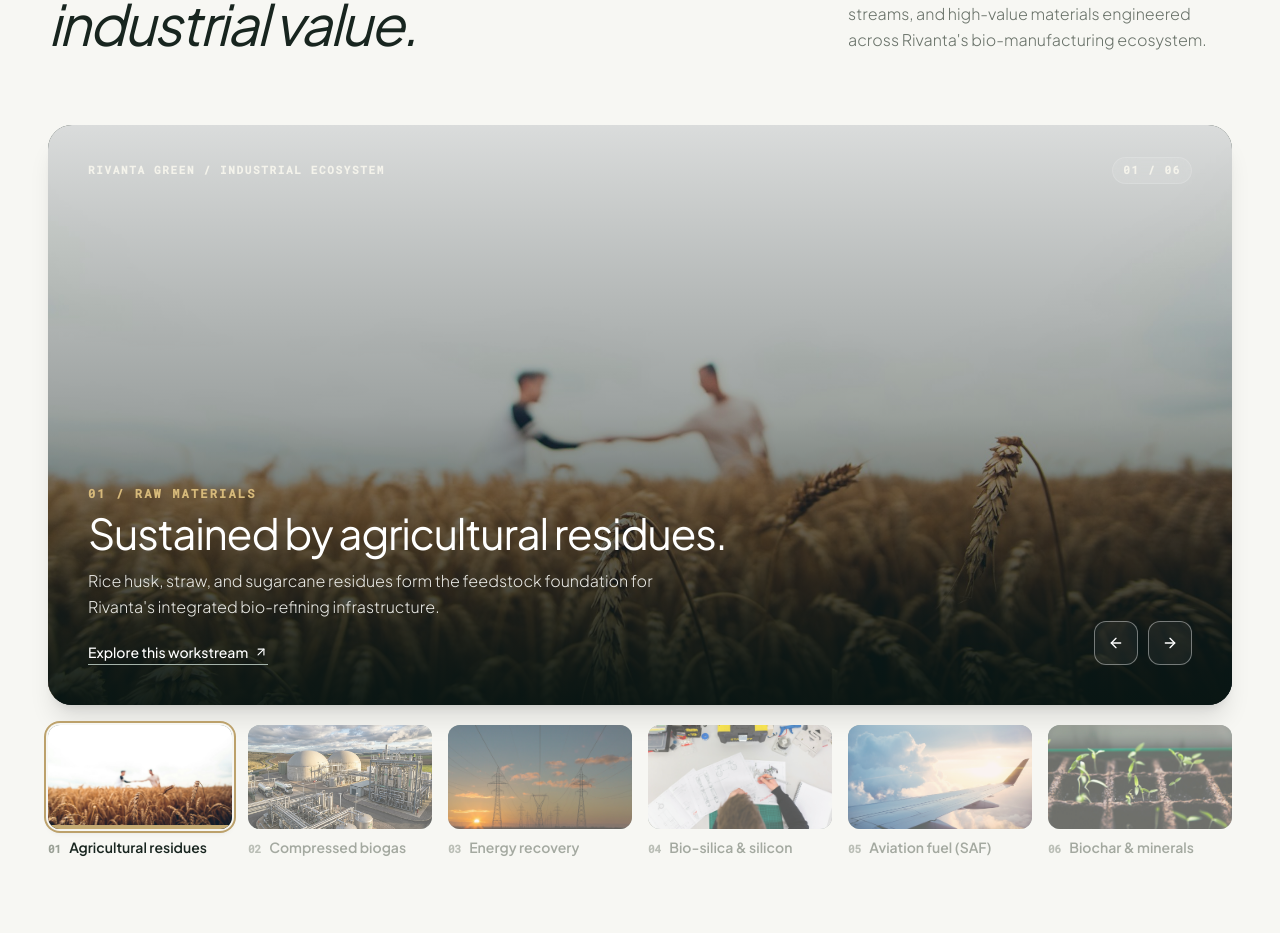
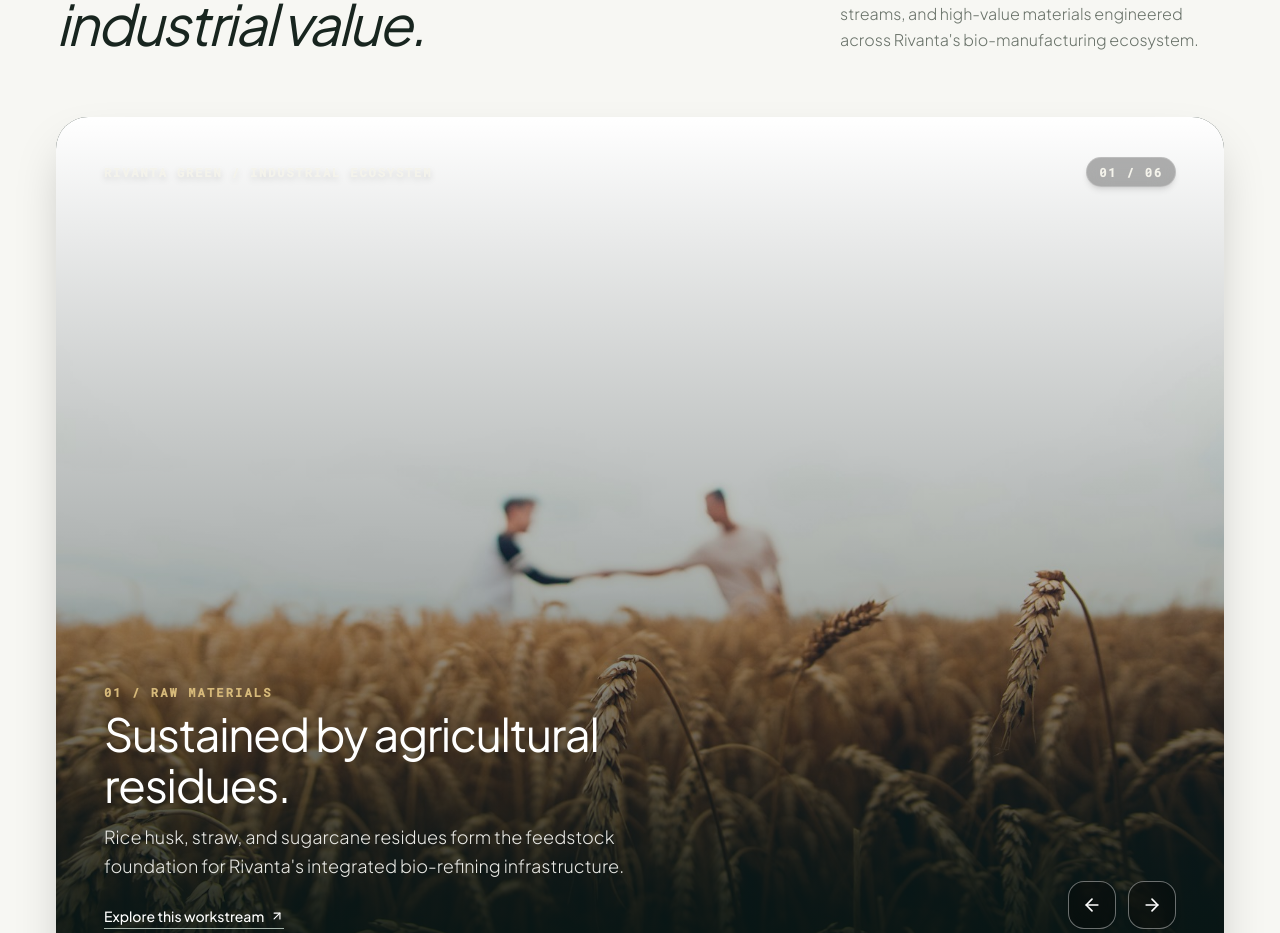
Before and after one commit to joel9945/Rivanta, a Next.js app: page / in a window 1280 px wide. Shown: the part 4979-5912 px from the top of the page. Built offline with nearby package versions, Linux system fonts and the light colour scheme; no server answers.

Commit message:
feat(gallery): enlarge main stage to cinematic 860px scale and expand thumbnail preview rail

```diff
--- a/src/components/ValueChainGallery.tsx
+++ b/src/components/ValueChainGallery.tsx
@@ -100,9 +100,9 @@ export default function ValueChainGallery() {
       className="py-20 md:py-32 bg-[#f7f7f3] border-t border-[#13271e]/10 relative z-10"
       aria-label="Integrated Bio-Value Chain"
     >
-      <div className="u-container u-container--1 u-container--pad">
+      <div className="w-full max-w-[1680px] mx-auto px-4 sm:px-6 md:px-10 lg:px-14">
         {/* Section Header */}
-        <div className="flex flex-col md:flex-row md:items-end justify-between gap-6 pb-6 mb-10 md:mb-12 border-t border-[#13271e]/15 pt-7">
+        <div className="flex flex-col md:flex-row md:items-end justify-between gap-6 pb-6 mb-8 md:mb-10 border-t border-[#13271e]/15 pt-7">
           <div>
             <div className="flex items-center gap-2 mb-3">
               <span className="w-2.5 h-2.5 rounded-full bg-[#e06425] animate-pulse" />
@@ -122,8 +122,8 @@ export default function ValueChainGallery() {
           </p>
         </div>
 
-        {/* Interactive Main Stage */}
-        <div className="relative h-[480px] sm:h-[520px] md:h-[560px] lg:h-[580px] rounded-2xl md:rounded-3xl overflow-hidden bg-[#25352e] shadow-xl">
+        {/* Interactive Main Stage (Expansive Cinematic Dimension) */}
+        <div className="relative h-[600px] sm:h-[680px] md:h-[760px] lg:h-[820px] xl:h-[860px] rounded-2xl md:rounded-[32px] overflow-hidden bg-[#25352e] shadow-2xl">
           {/* Layered Crossfading Photos */}
           {SLIDES.map((slide, idx) => (
             <div
@@ -137,37 +137,37 @@ export default function ValueChainGallery() {
                 alt={slide.title}
                 fill
                 priority={idx === 0}
-                className="object-cover object-center"
-                sizes="(max-width: 1280px) 100vw, 1350px"
+                className="object-cover object-center scale-[1.02] transition-transform duration-1000 ease-out"
+                sizes="(max-width: 1680px) 100vw, 1680px"
               />
             </div>
           ))}
 
-          {/* Cinematic Dark Gradient Shade */}
-          <div className="absolute inset-0 z-10 bg-gradient-to-t from-[#081512]/95 via-[#081512]/40 to-[#081512]/15 pointer-events-none" />
+          {/* Cinematic Dark Gradient Shade — concentrated only at the base so top 60% of image is completely clear */}
+          <div className="absolute inset-0 z-10 bg-gradient-to-t from-[#081512]/95 via-[#081512]/35 via-45% to-transparent pointer-events-none" />
 
           {/* Top Info Bar */}
-          <div className="absolute left-6 right-6 sm:left-10 sm:right-10 top-6 sm:top-8 z-20 flex justify-between items-center text-[#f4f3eb] font-mono text-[11px] font-semibold uppercase tracking-[0.15em]">
-            <span>Rivanta Green / Industrial Ecosystem</span>
-            <span className="px-2.5 py-1 rounded-full bg-white/10 backdrop-blur-md border border-white/15">
+          <div className="absolute left-6 right-6 sm:left-10 sm:right-10 md:left-12 md:right-12 top-6 sm:top-8 md:top-10 z-20 flex justify-between items-center text-[#f4f3eb] font-mono text-[11px] sm:text-xs font-semibold uppercase tracking-[0.16em]">
+            <span className="drop-shadow-md">Rivanta Green / Industrial Ecosystem</span>
+            <span className="px-3 py-1.5 rounded-full bg-black/30 backdrop-blur-md border border-white/20 shadow-md">
               {String(current + 1).padStart(2, "0")} / 06
             </span>
           </div>
 
           {/* Bottom Active Information & Navigation Controls */}
-          <div className="absolute left-6 right-6 sm:left-10 sm:right-10 bottom-6 sm:bottom-10 z-20 flex flex-col sm:flex-row sm:items-end justify-between gap-6 sm:gap-10">
+          <div className="absolute left-6 right-6 sm:left-10 sm:right-10 md:left-12 md:right-12 bottom-6 sm:bottom-10 md:bottom-12 z-20 flex flex-col sm:flex-row sm:items-end justify-between gap-6 sm:gap-10">
             {/* Active Workstream Text Callout */}
             <div className="flex-1 max-w-2xl text-white">
               <span className="font-mono text-xs uppercase tracking-[0.18em] text-[#d6b97a] font-bold block mb-2">
                 {activeSlide.category}
               </span>
-              <h3 className="font-sans text-2xl sm:text-3xl md:text-4xl lg:text-[2.65rem] font-normal leading-[1.12] tracking-[-0.03em] mb-2 sm:mb-3">
+              <h3 className="font-sans text-2xl sm:text-3xl md:text-4xl lg:text-[2.85rem] font-normal leading-[1.12] tracking-[-0.03em] mb-2 sm:mb-3 drop-shadow-md">
                 {activeSlide.title}
               </h3>
-              <p className="font-sans text-sm sm:text-base text-[#e9e9e5] font-light leading-relaxed max-w-xl">
+              <p className="font-sans text-sm sm:text-base md:text-lg text-[#e9e9e5] font-light leading-relaxed max-w-xl">
                 {activeSlide.desc}
               </p>
-              <div className="mt-4 sm:mt-5">
+              <div className="mt-5 sm:mt-6">
                 <Link
                   href={activeSlide.href}
                   className="group inline-flex items-center gap-1.5 font-sans text-xs sm:text-sm text-white font-medium border-b border-[#a5b3aa] pb-0.5 hover:border-[#d6b97a] hover:text-[#d6b97a] transition-all"
@@ -179,29 +179,29 @@ export default function ValueChainGallery() {
             </div>
 
             {/* Stage Left/Right Tactile Controls */}
-            <div className="flex items-center gap-2.5 self-end sm:self-auto shrink-0">
+            <div className="flex items-center gap-3 self-end sm:self-auto shrink-0">
               <button
                 type="button"
                 onClick={prevSlide}
                 aria-label="Previous workstream"
-                className="w-11 h-11 rounded-xl border border-white/40 hover:border-white bg-white/5 hover:bg-white text-white hover:text-[#18251f] flex items-center justify-center transition-all duration-300 cursor-pointer active:scale-95"
+                className="w-12 h-12 rounded-2xl border border-white/40 hover:border-white bg-black/30 hover:bg-white text-white hover:text-[#18251f] backdrop-blur-md flex items-center justify-center transition-all duration-300 cursor-pointer active:scale-95 shadow-md"
               >
-                <ArrowLeft className="w-4 h-4" />
+                <ArrowLeft className="w-5 h-5" />
               </button>
               <button
                 type="button"
                 onClick={nextSlide}
                 aria-label="Next workstream"
-                className="w-11 h-11 rounded-xl border border-white/40 hover:border-white bg-white/5 hover:bg-white text-white hover:text-[#18251f] flex items-center justify-center transition-all duration-300 cursor-pointer active:scale-95"
+                className="w-12 h-12 rounded-2xl border border-white/40 hover:border-white bg-black/30 hover:bg-white text-white hover:text-[#18251f] backdrop-blur-md flex items-center justify-center transition-all duration-300 cursor-pointer active:scale-95 shadow-md"
               >
-                <ArrowRight className="w-4 h-4" />
+                <ArrowRight className="w-5 h-5" />
               </button>
             </div>
           </div>
         </div>
 
         {/* Thumbnail Track / Rail (6 Workstream Cards) */}
-        <div className="grid grid-cols-2 sm:grid-cols-3 lg:grid-cols-6 gap-3 sm:gap-4 mt-4 sm:mt-5">
+        <div className="grid grid-cols-2 sm:grid-cols-3 lg:grid-cols-6 gap-3 sm:gap-4 lg:gap-5 mt-5 sm:mt-6">
           {SLIDES.map((slide, idx) => {
             const isActive = idx === current;
             return (
@@ -216,10 +216,10 @@ export default function ValueChainGallery() {
               >
                 {/* Thumbnail Image Box */}
                 <div
-                  className={`relative h-20 sm:h-24 md:h-26 rounded-xl overflow-hidden bg-[#78877e] transition-all duration-300 ${
+                  className={`relative h-28 sm:h-32 md:h-36 rounded-2xl overflow-hidden bg-[#78877e] transition-all duration-300 ${
                     isActive
-                      ? "ring-2 ring-[#bca16b] shadow-md ring-offset-2 ring-offset-[#f7f7f3]"
-                      : "group-hover:scale-[1.02]"
+                      ? "ring-2 ring-[#bca16b] shadow-xl ring-offset-2 ring-offset-[#f7f7f3] scale-[1.02]"
+                      : "group-hover:scale-[1.02] shadow-sm"
                   }`}
                 >
                   <Image
@@ -235,8 +235,8 @@ export default function ValueChainGallery() {
                 </div>
 
                 {/* Number & Short Label */}
-                <div className="flex items-baseline gap-2 mt-2.5">
-                  <span className="font-mono text-[11px] text-[#9aa096] font-semibold">
+                <div className="flex items-baseline gap-2 mt-3">
+                  <span className="font-mono text-xs text-[#9aa096] font-semibold">
                     {slide.id}
                   </span>
                   <span
```
